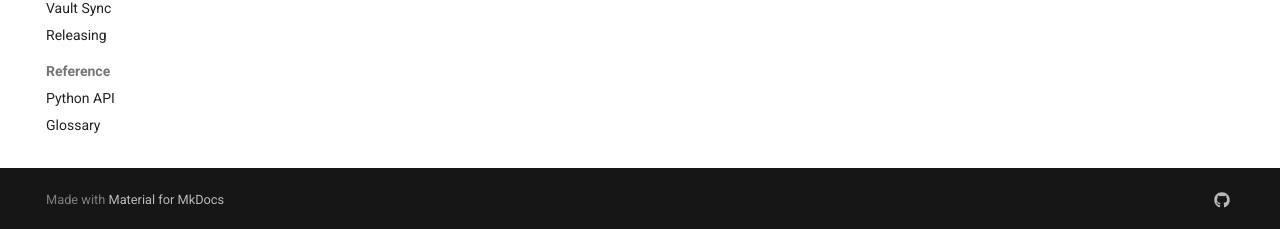
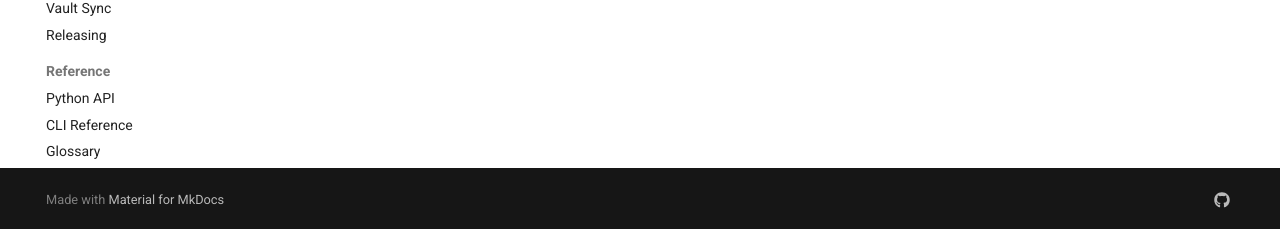
Before and after one commit to jainal09/envdrift, an MkDocs documentation site: the page built from docs/index.md, in a window 1280 px wide. Shown: the part 668-897 px from the top of the page. Built offline with MkDocs 1.6.1 and Material for MkDocs 9.7.7, drawn with Linux system fonts in a browser that asks for light colours; comment, search, counter and statistics services are not loaded.

Commit message:
Fix: Add missing reference/cli.md to mkdocs navigation

```diff
--- a/mkdocs.yml
+++ b/mkdocs.yml
@@ -56,6 +56,7 @@ nav:
     - Releasing: guides/releasing.md
   - Reference:
     - Python API: reference/api.md
+    - CLI Reference: reference/cli.md
     - Glossary: glossary.md
 
 markdown_extensions:
```
